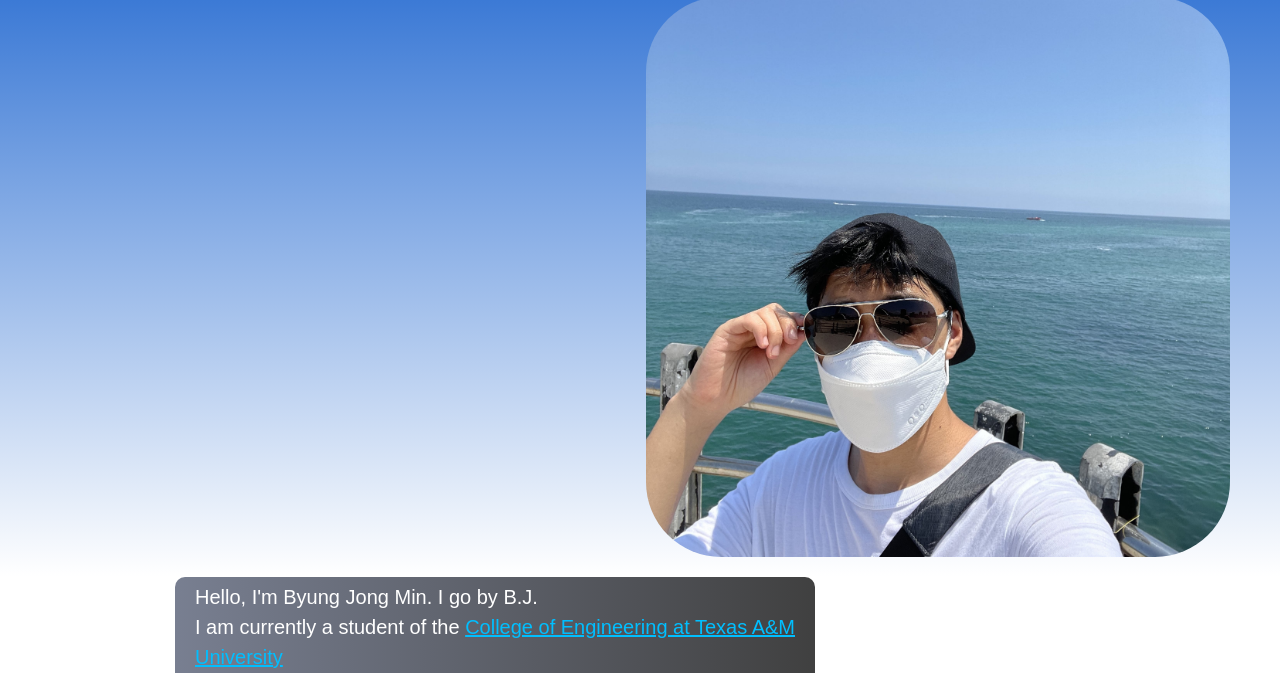
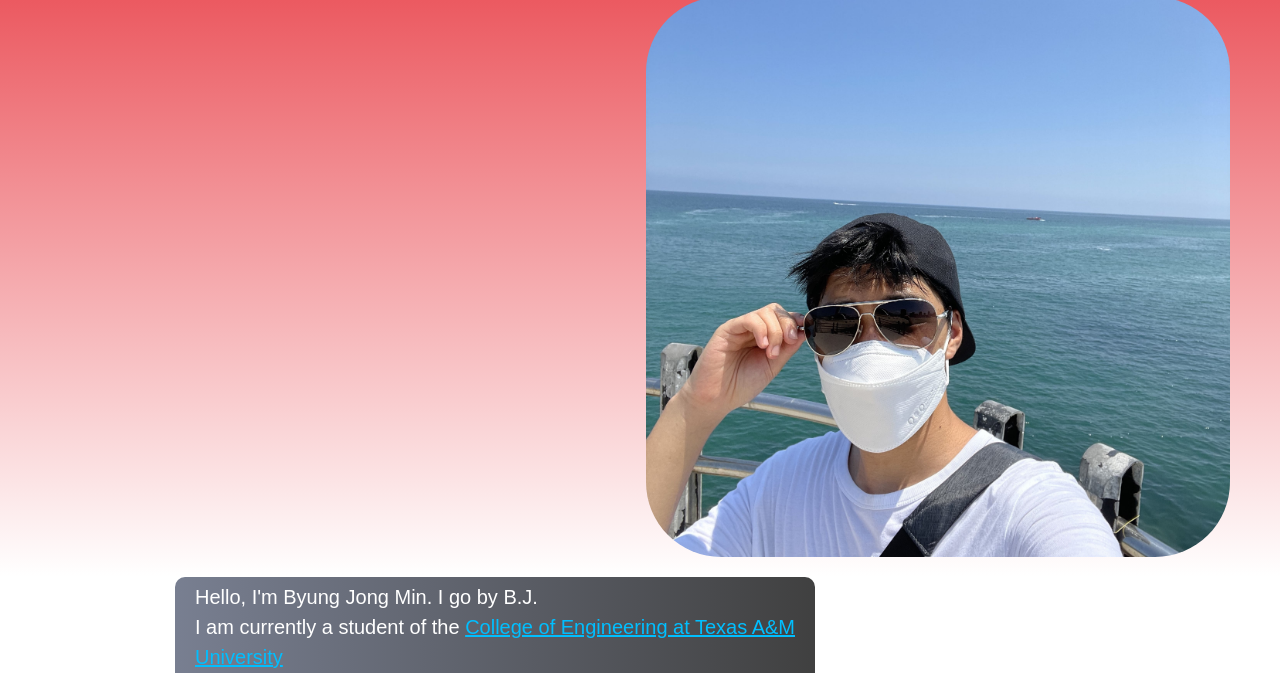
Before and after one commit to Byjong/CSCE412-Project5, a plain HTML site: page index.html in a window 1280 px wide. Shown: the part 159-832 px from the top of the page. Drawn offline with Linux system fonts and the light colour scheme.

Commit message:
revert to default style

```diff
--- a/style1.css
+++ b/style1.css
@@ -5,7 +5,7 @@
 }
 
 body.index {
-    background: linear-gradient(to bottom, #0655ca, #FFFFFF 55% 100%);
+    background: linear-gradient(to bottom, #E62C35, #FFFFFF 55% 100%);
 }
 
 body.portfolio {
```
